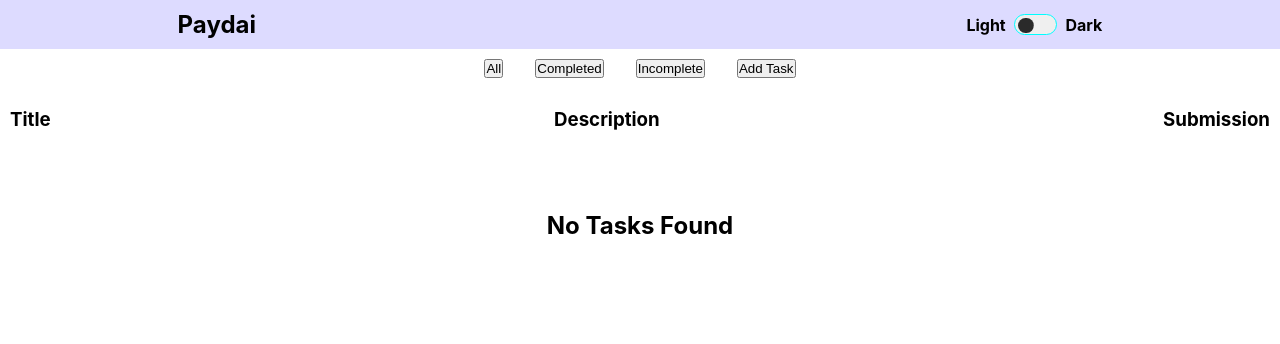
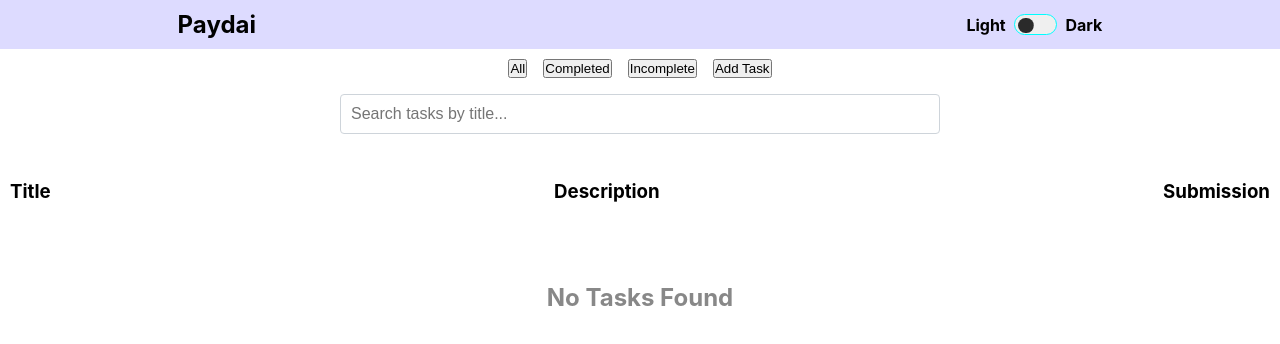
Before and after one commit to Asharma070320/Paydai-Project, a React (Create React App) app: page / in a window 1280 px wide. Shown: the top 344 px of the page. Built offline with nearby package versions, Linux system fonts and the light colour scheme.

Commit message:
Paydai Project

```diff
--- a/src/container/TaskManager.css
+++ b/src/container/TaskManager.css
@@ -1,110 +1,69 @@
-.TaskManager_container{
+/* Container for Search Bar and Buttons */
+.TaskManager_container {
     display: flex;
-    justify-content: center;
+    flex-direction: column;
     align-items: center;
-    padding: 10px 0px;
-}
-/* .button-name {
-    align-items: center;
-    appearance: none;
-    background-color: #fcfcfd;
-    border-radius: 4px;
-    border-width: 0;
-    box-shadow:
-      rgba(45, 35, 66, 0.2) 0 2px 4px,
-      rgba(45, 35, 66, 0.15) 0 7px 13px -3px,
-      #d6d6e7 0 -3px 0 inset;
-    box-sizing: border-box;
-    color: #36395a;
-    cursor: pointer;
-    display: inline-flex;
-    height: 48px;
-    justify-content: center;
-    line-height: 1;
-    list-style: none;
-    overflow: hidden;
-    padding-left: 16px;
-    padding-right: 16px;
-    position: relative;
-    text-align: left;
-    text-decoration: none;
-    transition:
-      box-shadow 0.15s,
-      transform 0.15s;
-    user-select: none;
-    -webkit-user-select: none;
-    touch-action: manipulation;
-    white-space: nowrap;
-    will-change: box-shadow, transform;
-    font-size: 18px;
+    padding: 10px 0;
   }
 
-  .button-name:focus {
-    box-shadow:
-      #d6d6e7 0 0 0 1.5px inset,
-      rgba(45, 35, 66, 0.4) 0 2px 4px,
-      rgba(45, 35, 66, 0.3) 0 7px 13px -3px,
-      #d6d6e7 0 -3px 0 inset;
+  /* Button Container */
+  .btns {
+    display: flex;
+    align-items: center;
+    gap: 1rem;
+    margin-bottom: 1rem; /* Space between buttons and search bar */
   }
 
-  .button-name:hover {
-    box-shadow:
-      rgba(45, 35, 66, 0.3) 0 4px 8px,
-      rgba(45, 35, 66, 0.2) 0 7px 13px -3px,
-      #d6d6e7 0 -3px 0 inset;
-    transform: translateY(-2px);
+  /* Search Bar Container */
+  .search-bar-container {
+    width: 100%;
+    max-width: 600px; /* Restrict width for better alignment */
+    margin-bottom: 1rem; /* Space below search bar */
   }
 
-  .button-name:active {
-    box-shadow: #d6d6e7 0 3px 7px inset;
-    transform: translateY(2px);
-  } */
-
-  .TaskManager_container .btns{
-    display: flex;
-    align-items: center;
-    gap: 2rem;
+  /* Search Bar */
+  .search-bar {
+    width: 100%;
+    padding: 10px;
+    border: 1px solid #ced4da;
+    border-radius: 4px;
+    box-sizing: border-box;
+    font-size: 1rem;
   }
 
- .inputs{
-    display: flex;
-    align-items: center;
-    justify-content: space-evenly;
-    flex-wrap: wrap;
-    padding: 10px 0px;
-    margin-top: 1rem;
+  /* Cards Container */
+  .maintain_cards {
+    padding: 0 10px;
+    margin: 20px 0;
+  }
 
-    /* border: 2px solid; */
-  }
-  .maintain_cards{
-    padding: 0px 10px;
-    margin: 20px 0px;
-    /* border: 2px solid; */
-  }
+  /* No Tasks Message */
   .no-tasks-message {
     text-align: center;
     margin-top: 5rem;
     font-size: 1.5rem;
     color: #888; /* Light gray color */
   }
-  .cards{
+
+  /* Individual Task Cards */
+  .cards {
     display: flex;
     align-items: center;
     justify-content: space-between;
     padding: 15px;
     margin-top: 1rem;
-    border: 1px solid;
+    border: 1px solid #ddd; /* Light border for better visibility */
+    border-radius: 4px; /* Rounded corners */
   }
-  .edit{
+
+  /* Edit Button */
+  .edit {
     cursor: pointer;
     margin-left: 5px;
   }
-  .save{
-    cursor: pointer;
-    margin-left: 5px;
-  }
- /* Modal Overlay */
-.Overlay {
+
+  /* Modal Overlay */
+  .Overlay {
     position: fixed;
     top: 0;
     left: 0;
@@ -143,7 +102,8 @@
     transition: opacity 300ms;
   }
 
-  /* Button Styles */
+  /* Modal Button Styles */
+  .Modal button,
   .modal-content button {
     margin-right: 10px;
     padding: 10px 20px;
@@ -154,8 +114,9 @@
     cursor: pointer;
   }
 
+  /* Cancel Button Style */
   .modal-content button.cancel {
-    background-color: #6c757d;
+    background-color: #0088ff;
   }
 
   /* Modal Heading */
--- a/src/container/TaskManager.js
+++ b/src/container/TaskManager.js
@@ -18,6 +18,9 @@ const TaskManager = () => {
   // State for filters
   const [filter, setFilter] = useState("All");
 
+  // State for search
+  const [searchTerm, setSearchTerm] = useState("");
+
   // State for modals
   const [editIndex, setEditIndex] = useState(null);
   const [showAddModal, setShowAddModal] = useState(false);
@@ -37,12 +40,11 @@ const TaskManager = () => {
     localStorage.setItem('tasks', JSON.stringify(arr));
   }, [arr]);
 
-  // Filter tasks based on selected filter
+  // Filter tasks based on selected filter and search term
   const filteredTasks = arr.filter(task => {
-    if (filter === "All") return true;
-    if (filter === "Completed") return task.completed;
-    if (filter === "Incomplete") return !task.completed;
-    return true;
+    const matchesFilter = filter === "All" || (filter === "Completed" && task.completed) || (filter === "Incomplete" && !task.completed);
+    const matchesSearch = task.title.toLowerCase().includes(searchTerm.toLowerCase());
+    return matchesFilter && matchesSearch;
   });
 
   const openAddModal = () => {
@@ -110,7 +112,6 @@ const TaskManager = () => {
       return updatedTasks;
     });
   };
-console.log(arr);
 
   return (
     <>
@@ -128,6 +129,17 @@ console.log(arr);
           <button onClick={openAddModal} className="button-name" role="button">
             Add Task
           </button>
+        </div>
+
+        {/* Search Bar */}
+        <div className="search-bar-container">
+          <input
+            type="text"
+            className="search-bar"
+            placeholder="Search tasks by title..."
+            value={searchTerm}
+            onChange={(e) => setSearchTerm(e.target.value)}
+          />
         </div>
       </div>
 
@@ -175,7 +187,9 @@ console.log(arr);
             <button onClick={editIndex !== null ? editTask : addTask}>
               {editIndex !== null ? "Save Changes" : "Add Task"}
             </button>
-            <button onClick={closeAddModal}>Cancel</button>
+            <button onClick={closeAddModal} className="cancel">
+              Cancel
+            </button>
           </div>
         </CSSTransition>
       </Modal>
@@ -189,8 +203,12 @@ console.log(arr);
         overlayClassName="Overlay"
       >
         <h2>Are you sure you want to delete this task?</h2>
-        <button onClick={removeBtn}>Yes, Delete</button>
-        <button onClick={closeDeleteModal}>Cancel</button>
+        <button onClick={removeBtn} className="confirm">
+          Yes, Delete
+        </button>
+        <button onClick={closeDeleteModal} className="cancel">
+          Cancel
+        </button>
       </Modal>
 
       <div className="maintain_cards">
@@ -206,12 +224,11 @@ console.log(arr);
           <h3>Submission</h3>
         </div>
         {filteredTasks.length === 0 ? (
-          <h2 style={{ textAlign: "center", marginTop: "5rem" }}>
+          <h2 className="no-tasks-message">
             No Tasks Found
           </h2>
         ) : (
-          filteredTasks.map((data, idx) => {
-            return (
+          filteredTasks.map((data, idx) => (
             <div className="cards" key={idx}>
               <h3>
                 {idx + 1}. <span>{data.title}</span>
@@ -221,13 +238,12 @@ console.log(arr);
               <div>
                 <p>{data.dueDate}</p>
                 <button onClick={() => completeTask(idx)}>
-                    {data.completed===false ? "Incomplete" : "Complete"}
+                  {data.completed ? "Complete" : "Incomplete"}
                 </button>
                 <button onClick={() => openDeleteModal(idx)}>Delete</button>
               </div>
             </div>
-            );
-          })
+          ))
         )}
       </div>
     </>
```
Lines whose indentation alone changed are shown as unchanged.
